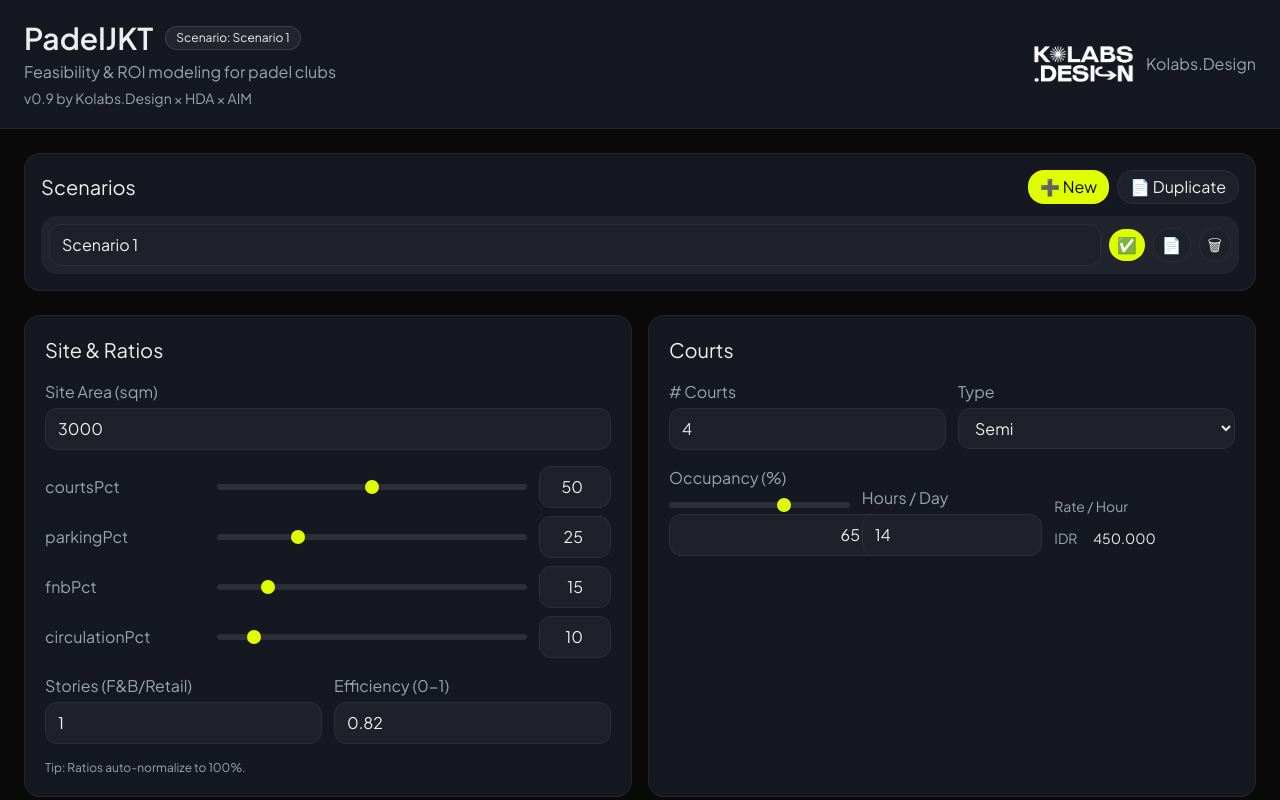
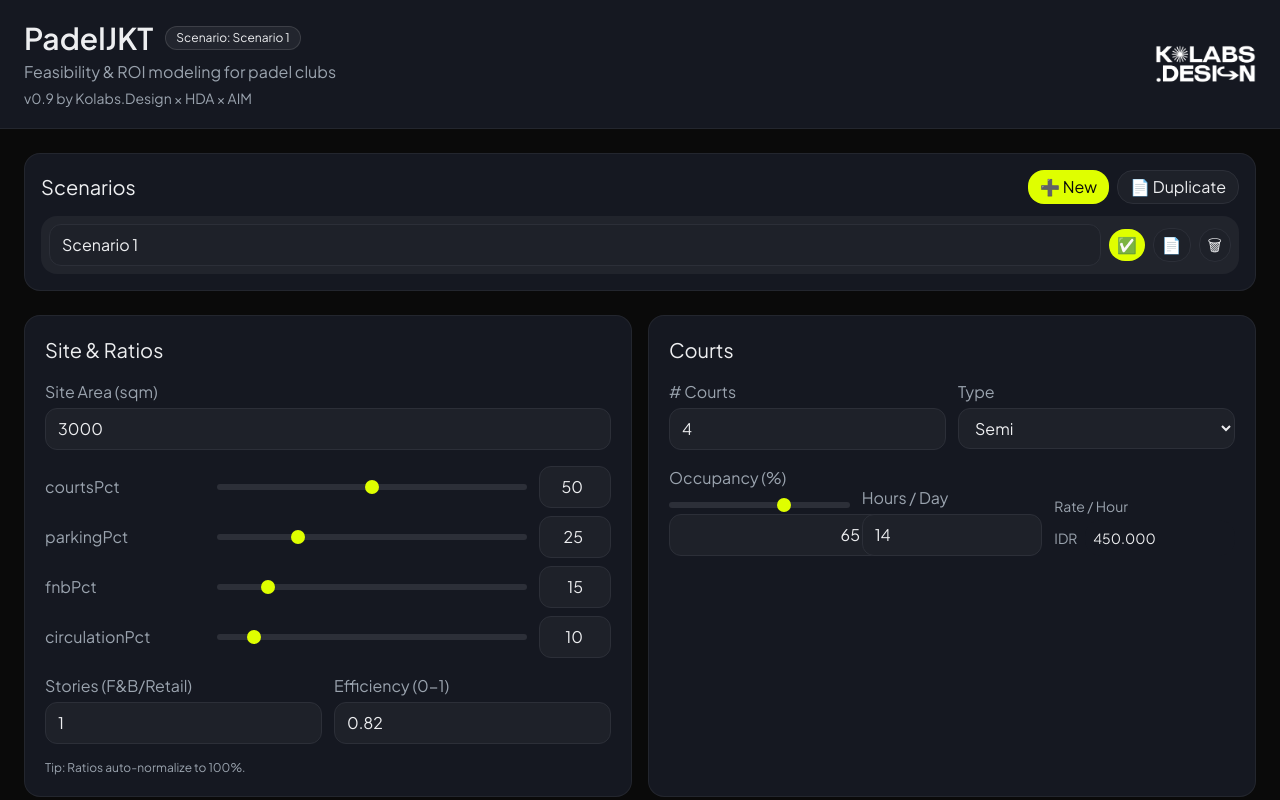
Before and after one commit to spotty21201/padeljkt_sept05, a Next.js app: page /simulator/1 in a window 1280 px wide. Shown: the top 800 px of the page. Built offline with nearby package versions, Linux system fonts and the light colour scheme.

Commit message:
brand: remove Kolabs.Design text and right-align logo in header

```diff
--- a/app/simulator/[projectId]/page.tsx
+++ b/app/simulator/[projectId]/page.tsx
@@ -51,9 +51,8 @@
           <div className="text-base text-muted-300">Feasibility &amp; ROI modeling for padel clubs</div>
           <div className="text-sm text-muted-300">v0.9 by Kolabs.Design × HDA × AIM</div>
         </div>
-        <div className="flex items-center gap-3">
+        <div className="flex items-center justify-end">
           <img src="/Asset-4@4x-1024x407.png" alt="Kolabs.Design" style={{ height: 40, width: 'auto' }} onError={(e)=>{(e.currentTarget as HTMLImageElement).style.display='none';}} />
-          <span className="text-muted-300">Kolabs.Design</span>
         </div>
       </header>
 
```
